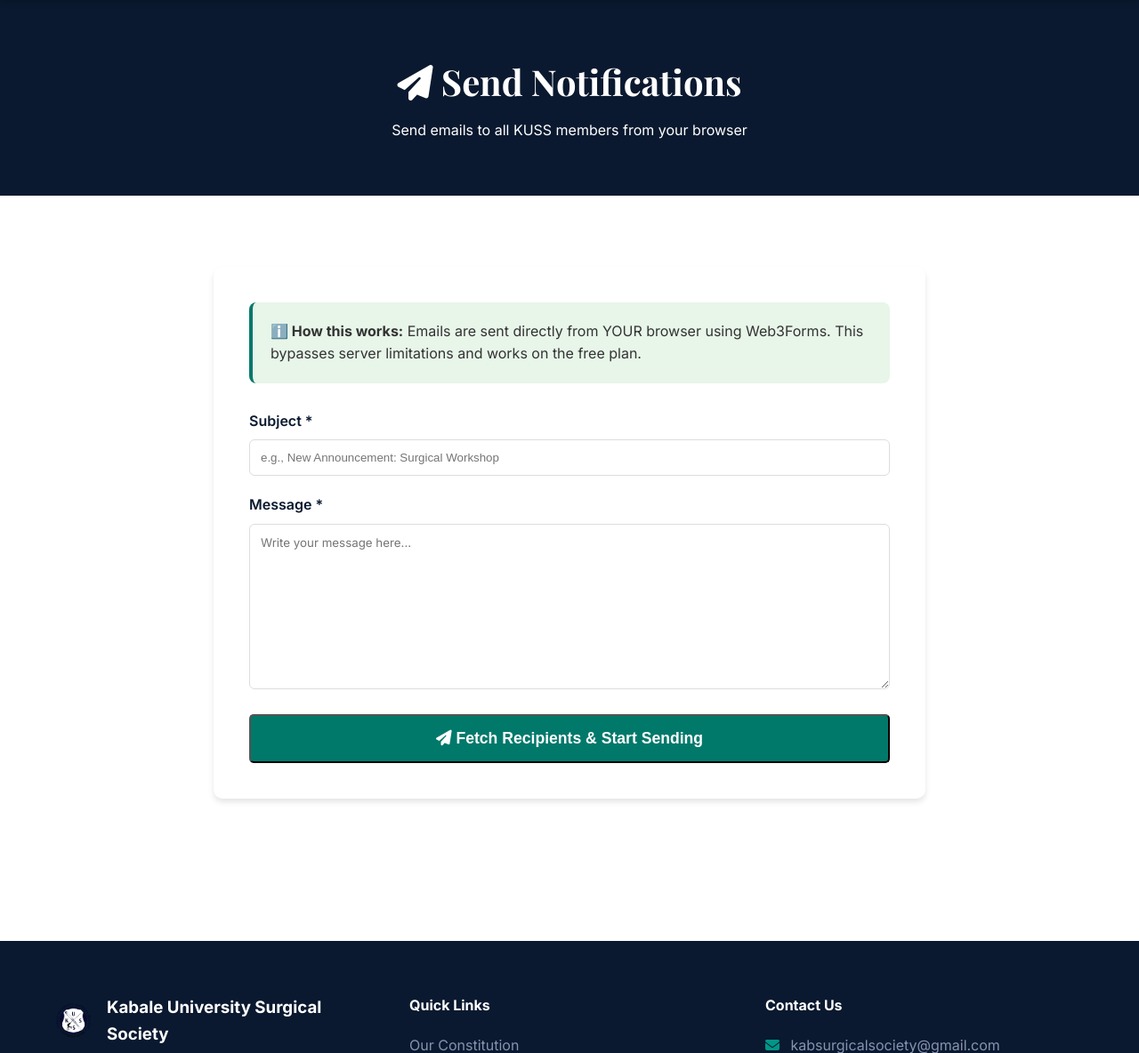
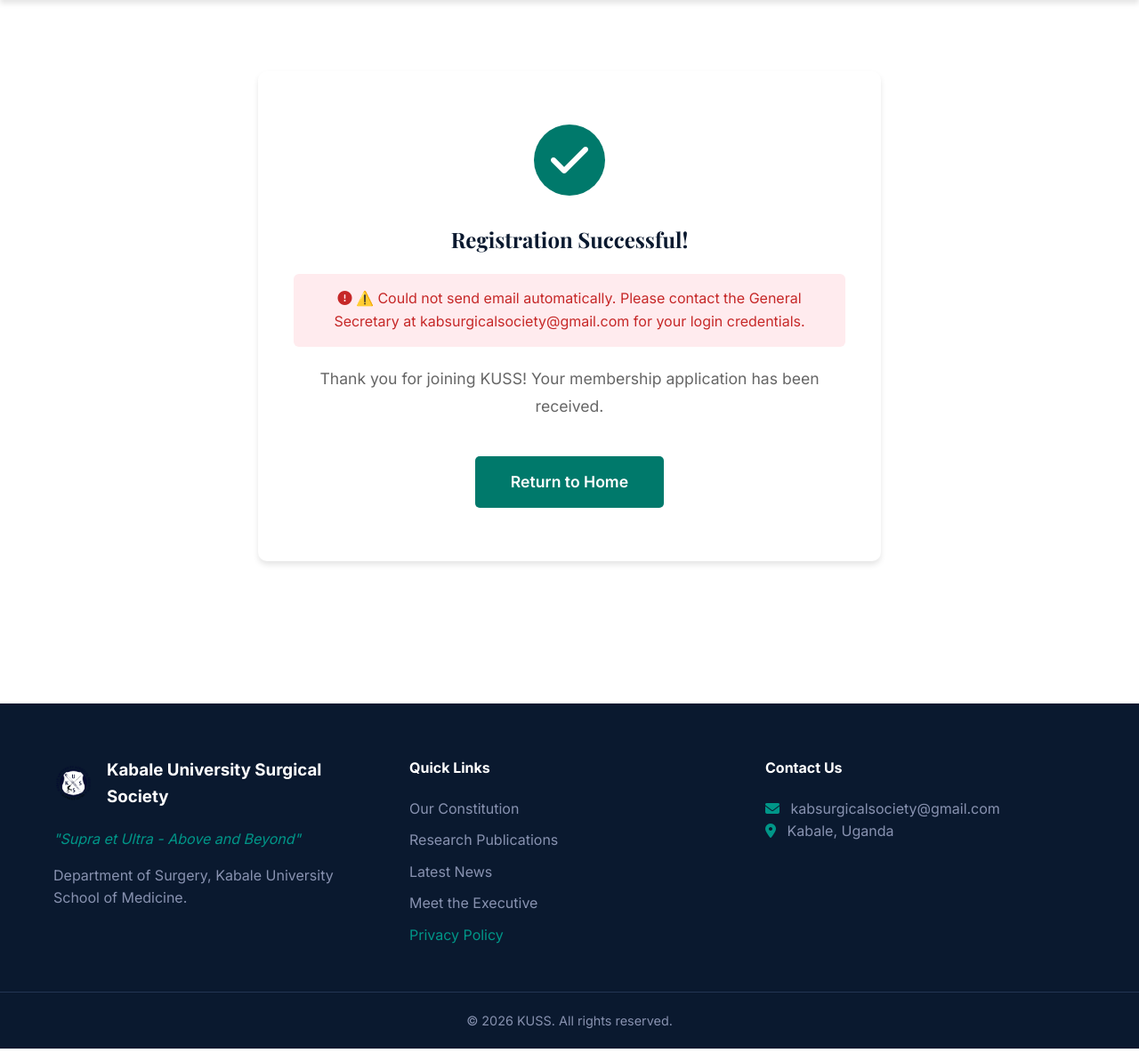
Before and after one commit to kevin-password/kuss_website, a Django app: template templates/send_notifications.html in a window 1280 px wide. Shown: the part 75-1259 px from the top of the page at 89% size. Run offline with Django 5.2, Linux system fonts and the light colour scheme; the template is opened without the code that fills it, so the values that code supplies are empty; some libraries are stand-ins or nearby versions.

Commit message:
Update notification page for registration success

```diff
--- a/templates/send_notifications.html
+++ b/templates/send_notifications.html
@@ -1,179 +1,146 @@
 {% extends 'base.html' %}
-{% block title %}Send Notifications - KUSS{% endblock %}
+{% block title %}Registration Successful - KUSS{% endblock %}
 
 {% block content %}
-<section class="page-header">
-    <h1><i class="fa-solid fa-paper-plane"></i> Send Notifications</h1>
-    <p>Send emails to all KUSS members from your browser</p>
-</section>
+<section class="section container">
+    <div class="form-container" style="text-align: center; padding: 60px 40px;">
 
-<section class="section container">
-    <div style="max-width: 800px; margin: 0 auto; background: white; padding: 40px; border-radius: 10px; box-shadow: var(--shadow);">
-
-        <div style="background: #e8f5e9; padding: 20px; border-radius: 8px; margin-bottom: 30px; border-left: 4px solid var(--teal);">
-            <p style="color: var(--text-dark); margin: 0;">
-                <strong>ℹ️ How this works:</strong> Emails are sent directly from YOUR browser using Web3Forms.
-                This bypasses server limitations and works on the free plan.
-            </p>
+        <div style="width: 80px; height: 80px; background: var(--teal); border-radius: 50%; display: flex; align-items: center; justify-content: center; margin: 0 auto 30px;">
+            <i class="fa-solid fa-check" style="font-size: 3rem; color: white;"></i>
         </div>
 
-        <form id="notificationForm">
-            <div style="margin-bottom: 20px;">
-                <label style="display: block; font-weight: 600; color: var(--navy); margin-bottom: 8px;">
-                    Subject *
-                </label>
-                <input type="text" id="emailSubject" required
-                       style="width: 100%; padding: 12px; border: 1px solid #ddd; border-radius: 6px;"
-                       placeholder="e.g., New Announcement: Surgical Workshop">
+        <h2 style="color: var(--navy); margin-bottom: 20px; font-family: 'Playfair Display', serif;">Registration Successful!</h2>
+
+        <div id="emailStatus" style="background: #fff3cd; color: #856404; padding: 15px; border-radius: 6px; margin-bottom: 20px;">
+            <i class="fa-solid fa-spinner fa-spin"></i> Sending your login credentials via email...
+        </div>
+
+        <p style="color: var(--text-light); font-size: 1.1rem; line-height: 1.8; margin-bottom: 40px;">
+            {% if settings and settings.success_message %}
+                {{ settings.success_message|linebreaksbr }}
+            {% else %}
+                Thank you for joining KUSS! Your membership application has been received.
+            {% endif %}
+        </p>
+
+        {% if settings and settings.treasurer_phone %}
+        <div style="background: #e8f5e9; border-left: 5px solid var(--teal); padding: 25px; border-radius: 8px; margin-bottom: 25px; text-align: left;">
+            <h3 style="color: var(--navy); margin-bottom: 10px;">
+                <i class="fa-solid fa-money-bill-wave" style="color: var(--teal);"></i> Payment Instructions
+            </h3>
+            <p style="color: var(--text-dark); line-height: 1.8;">
+                {% if settings.payment_instructions %}
+                    {{ settings.payment_instructions|linebreaksbr }}
+                {% else %}
+                    Please contact the Treasurer for payment details.
+                {% endif %}
+            </p>
+
+            <div style="margin-top: 15px; padding: 15px; background: white; border-radius: 6px; border: 1px solid #c8e6c9;">
+                <p style="margin-bottom: 10px;">
+                    <strong>Treasurer:</strong>
+                    {% if settings.treasurer_name %}
+                        {{ settings.treasurer_name }}
+                    {% endif %}
+                </p>
+
+                {% if settings.contact_email %}
+                <p style="margin-bottom: 10px;">
+                    <i class="fa-solid fa-envelope" style="color: var(--teal); margin-right: 8px;"></i>
+                    <a href="mailto:{{ settings.contact_email }}" style="color: var(--teal); font-weight: 600;">
+                        {{ settings.contact_email }}
+                    </a>
+                </p>
+                {% endif %}
+
+                {% if request.session.member_id %}
+                    {% if settings.treasurer_phone %}
+                        <p style="font-size: 1.1rem; font-weight: 700; color: var(--teal); margin: 0;">
+                            <i class="fa-solid fa-phone"></i> {{ settings.treasurer_phone }}
+                        </p>
+                    {% endif %}
+                {% else %}
+                    <p style="color: var(--text-light); font-size: 0.9rem; margin: 0;">
+                        <i class="fa-solid fa-lock"></i>
+                        <a href="{% url 'login' %}" style="color: var(--teal); font-weight: 600;">Login</a> to view phone number
+                    </p>
+                {% endif %}
             </div>
+        </div>
+        {% endif %}
 
-            <div style="margin-bottom: 20px;">
-                <label style="display: block; font-weight: 600; color: var(--navy); margin-bottom: 8px;">
-                    Message *
-                </label>
-                <textarea id="emailMessage" rows="10" required
-                          style="width: 100%; padding: 12px; border: 1px solid #ddd; border-radius: 6px; font-family: inherit;"
-                          placeholder="Write your message here..."></textarea>
-            </div>
-
-            <button type="submit" class="btn btn-primary" style="width: 100%; padding: 15px; font-size: 1.1rem;" id="sendBtn">
-                <i class="fa-solid fa-paper-plane"></i> Fetch Recipients & Start Sending
-            </button>
-        </form>
-
-        <!-- Progress Section (hidden initially) -->
-        <div id="progressSection" style="display: none; margin-top: 30px;">
-            <h3 style="color: var(--navy); margin-bottom: 15px;">
-                <i class="fa-solid fa-spinner fa-spin"></i> Sending Progress
-            </h3>
-            <div style="background: var(--light-gray); border-radius: 8px; overflow: hidden; margin-bottom: 15px;">
-                <div id="progressBar" style="background: var(--teal); height: 30px; width: 0%; transition: width 0.3s;"></div>
-            </div>
-            <p id="progressText" style="color: var(--text-dark); margin-bottom: 15px;"></p>
-            <div id="logOutput" style="background: #1e1e1e; color: #0f0; padding: 15px; border-radius: 8px; max-height: 300px; overflow-y: auto; font-family: monospace; font-size: 0.85rem;">
-            </div>
+        <div style="margin-top: 40px;">
+            <a href="{% url 'home' %}" class="btn btn-primary" style="font-size: 1.1rem; padding: 15px 40px;">
+                Return to Home
+            </a>
         </div>
     </div>
 </section>
 
+<!-- EmailJS SDK -->
+<script type="text/javascript" src="https://cdn.jsdelivr.net/npm/@emailjs/browser@4/dist/email.min.js"></script>
+
 <script>
-// Web3Forms Configuration
-const WEB3FORMS_API_KEY = 'f2c217cf-dd95-44ea-b8db-037947e8edce';
-const WEB3FORMS_API_URL = 'https://api.web3forms.com/submit';
-const FROM_NAME = 'KUSS - Kabale University Surgical Society';
+// EmailJS Configuration
+const EMAILJS_PUBLIC_KEY = '1zMWIopNfq1nkwwxB';
+const EMAILJS_SERVICE_ID = 'service_d6fsqwi';
+const EMAILJS_TEMPLATE_ID = 'template_h2ubueh';
 
-// Send single email via Web3Forms from browser
-async function sendEmailViaWeb3Forms(toEmail, subject, message) {
+// Initialize EmailJS
+(function() {
+    emailjs.init({
+        publicKey: EMAILJS_PUBLIC_KEY,
+    });
+})();
+
+// Auto-send welcome email from browser when page loads
+(async function sendWelcomeEmail() {
+    const emailStatus = document.getElementById('emailStatus');
+
     try {
-        const payload = {
-            apikey: WEB3FORMS_API_KEY,
-            subject: subject,
-            from_name: FROM_NAME,
-            to: toEmail,
-            message: message,
-            botcheck: ''
+        // Step 1: Fetch new member info from server
+        const response = await fetch('/api/new-member-info/');
+
+        if (!response.ok) {
+            throw new Error('Could not retrieve your registration details');
+        }
+
+        const memberData = await response.json();
+
+        // Step 2: Send email via EmailJS
+        const templateParams = {
+            to_email: memberData.email,
+            from_name: 'KUSS - Kabale University Surgical Society',
+            subject: 'Welcome to KUSS - Your Portal Login Details',
+            first_name: memberData.first_name,
+            email: memberData.email,
+            password: memberData.password,
+            payment_instructions: memberData.payment_instructions,
+            treasurer_name: memberData.treasurer_name,
+            treasurer_phone: memberData.treasurer_phone || '',
+            contact_email: memberData.contact_email
         };
 
-        const response = await fetch(WEB3FORMS_API_URL, {
-            method: 'POST',
-            headers: { 'Content-Type': 'application/json' },
-            body: JSON.stringify(payload)
-        });
+        const emailResponse = await emailjs.send(
+            EMAILJS_SERVICE_ID,
+            EMAILJS_TEMPLATE_ID,
+            templateParams
+        );
 
-        const result = await response.json();
-        return result.success === true;
-    } catch (error) {
-        console.error('Email send error:', error);
-        return false;
-    }
-}
-
-// Log to output
-function log(message, type = 'info') {
-    const logOutput = document.getElementById('logOutput');
-    const timestamp = new Date().toLocaleTimeString();
-    const colors = {
-        info: '#0f0',
-        success: '#4caf50',
-        error: '#f44336',
-        warning: '#ff9800'
-    };
-
-    logOutput.innerHTML += `<div style="color: ${colors[type]}; margin-bottom: 5px;">[${timestamp}] ${message}</div>`;
-    logOutput.scrollTop = logOutput.scrollHeight;
-}
-
-// Main form handler
-document.getElementById('notificationForm').addEventListener('submit', async (e) => {
-    e.preventDefault();
-
-    const subject = document.getElementById('emailSubject').value.trim();
-    const message = document.getElementById('emailMessage').value.trim();
-    const sendBtn = document.getElementById('sendBtn');
-    const progressSection = document.getElementById('progressSection');
-    const progressBar = document.getElementById('progressBar');
-    const progressText = document.getElementById('progressText');
-
-    // Disable button and show progress
-    sendBtn.disabled = true;
-    sendBtn.innerHTML = '<i class="fa-solid fa-spinner fa-spin"></i> Sending...';
-    progressSection.style.display = 'block';
-
-    try {
-        // Step 1: Fetch recipients
-        log('Fetching recipient list from server...', 'info');
-        const response = await fetch('/api/recipients/');
-
-        if (!response.ok) {
-            throw new Error('Failed to fetch recipients');
+        if (emailResponse.status === 200) {
+            emailStatus.innerHTML = '<i class="fa-solid fa-check-circle"></i> ✅ Welcome email sent! Check your inbox (and spam folder) for your login credentials.';
+            emailStatus.style.background = '#e8f5e9';
+            emailStatus.style.color = '#2e7d32';
+        } else {
+            throw new Error('Email sending failed');
         }
 
-        const data = await response.json();
-        const recipients = data.recipients;
-
-        log(`✅ Found ${recipients.length} recipients`, 'success');
-
-        // Step 2: Send emails one by one
-        let successCount = 0;
-        let failCount = 0;
-
-        for (let i = 0; i < recipients.length; i++) {
-            const recipient = recipients[i];
-            const progress = ((i + 1) / recipients.length) * 100;
-
-            log(`📧 Sending to ${recipient.first_name} ${recipient.last_name} (${recipient.email})...`, 'info');
-
-            // Personalize message
-            const personalizedMessage = `Dear ${recipient.first_name},\n\n${message}\n\nSupra et Ultra!\n\nKUSS Executive Committee`;
-
-            const success = await sendEmailViaWeb3Forms(recipient.email, subject, personalizedMessage);
-
-            if (success) {
-                successCount++;
-                log(`✅ Sent to ${recipient.email}`, 'success');
-            } else {
-                failCount++;
-                log(`❌ Failed: ${recipient.email}`, 'error');
-            }
-
-            // Update progress bar
-            progressBar.style.width = `${progress}%`;
-            progressText.textContent = `Progress: ${i + 1} of ${recipients.length} (${successCount} sent, ${failCount} failed)`;
-
-            // Small delay to avoid rate limiting
-            await new Promise(resolve => setTimeout(resolve, 500));
-        }
-
-        // Done!
-        log(`🎉 Completed! ${successCount} emails sent successfully, ${failCount} failed.`, 'success');
-        sendBtn.innerHTML = '<i class="fa-solid fa-check"></i> Done! Send Another';
-        sendBtn.disabled = false;
-
     } catch (error) {
-        log(`❌ Error: ${error.message}`, 'error');
-        sendBtn.innerHTML = '<i class="fa-solid fa-paper-plane"></i> Try Again';
-        sendBtn.disabled = false;
+        emailStatus.innerHTML = `<i class="fa-solid fa-exclamation-circle"></i> ⚠️ Could not send email automatically. Please contact the General Secretary at kabsurgicalsociety@gmail.com for your login credentials.`;
+        emailStatus.style.background = '#ffebee';
+        emailStatus.style.color = '#c62828';
+        console.error('Welcome email error:', error);
     }
-});
+})();
 </script>
 {% endblock %}
```
